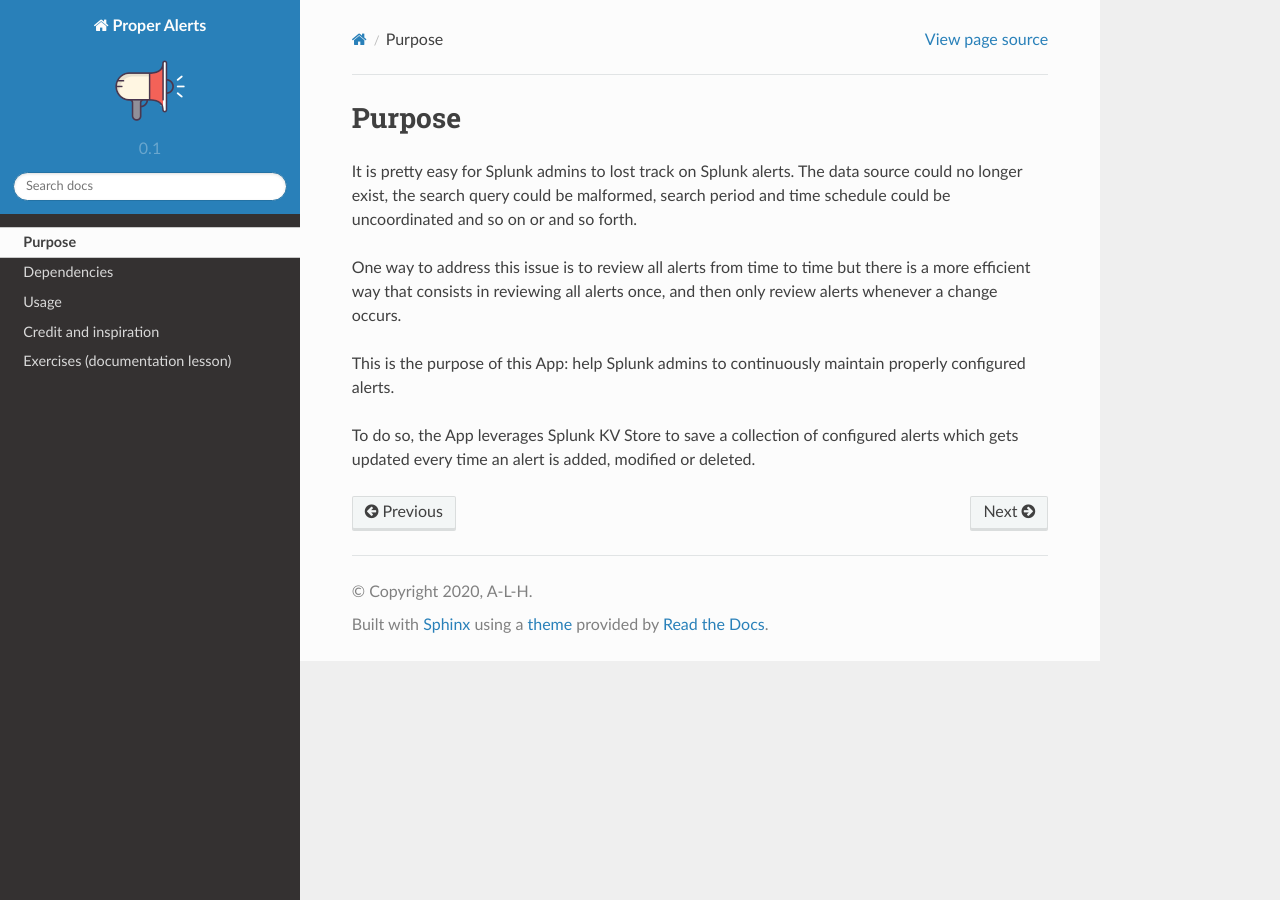
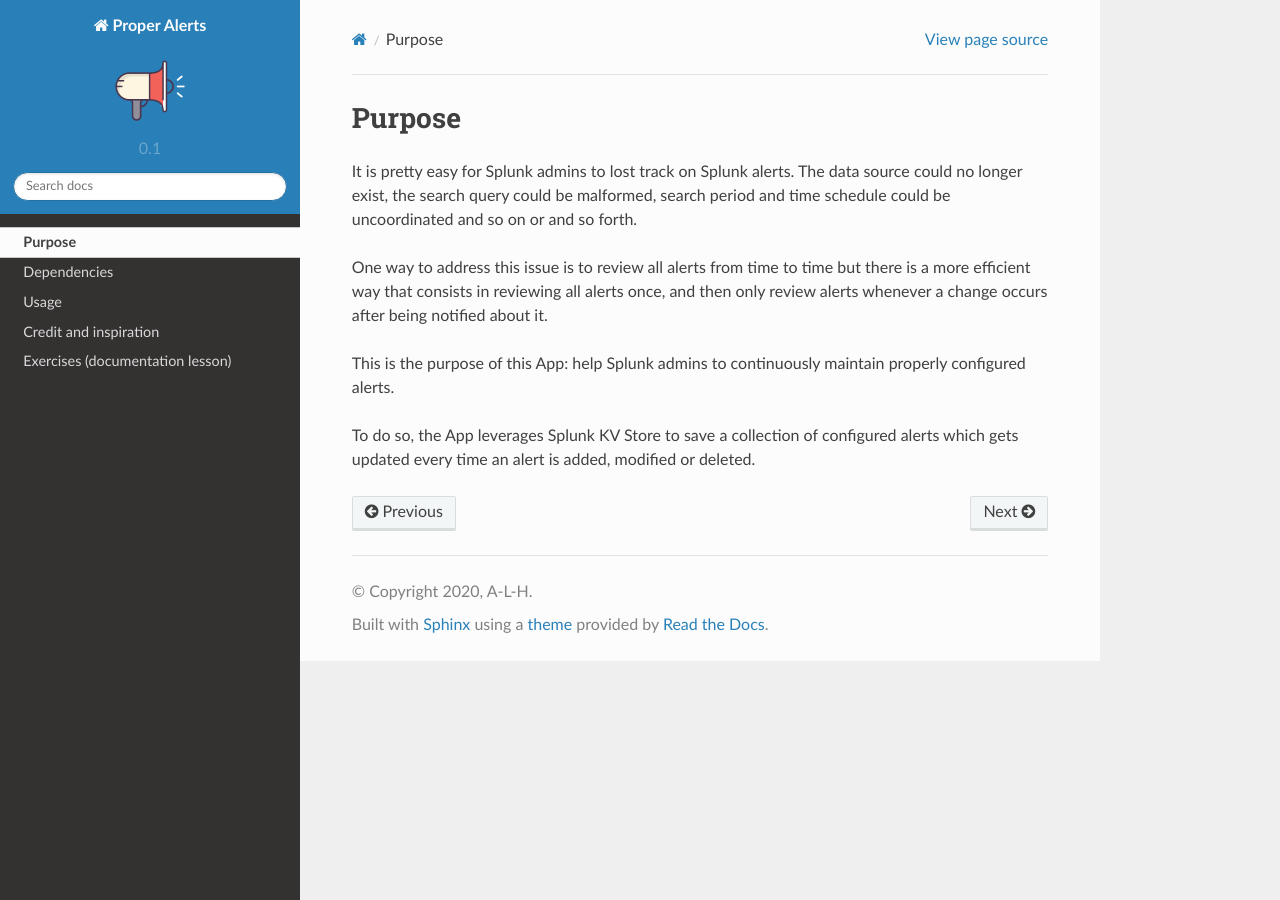
Before and after one commit to a-l-h/splunk-app-proper-alerts, a Sphinx documentation site: the page built from doc/purpose.rst, in a window 1280 px wide. Built offline with Sphinx 7.4.7 and the Read the Docs theme 2.0.0, drawn with Linux system fonts in a browser that asks for light colours.

Commit message:
Update purpose.rst

```diff
--- a/doc/purpose.rst
+++ b/doc/purpose.rst
@@ -5,7 +5,7 @@
 
 It is pretty easy for Splunk admins to lost track on Splunk alerts. The data source could no longer exist, the search query could be malformed, search period and time schedule could be uncoordinated and so on or and so forth.
 
-One way to address this issue is to review all alerts from time to time but there is a more efficient way that consists in reviewing all alerts once, and then only review alerts whenever a change occurs.
+One way to address this issue is to review all alerts from time to time but there is a more efficient way that consists in reviewing all alerts once, and then only review alerts whenever a change occurs after being notified about it.
 
 This is the purpose of this App: help Splunk admins to continuously maintain properly configured alerts.
 
```
